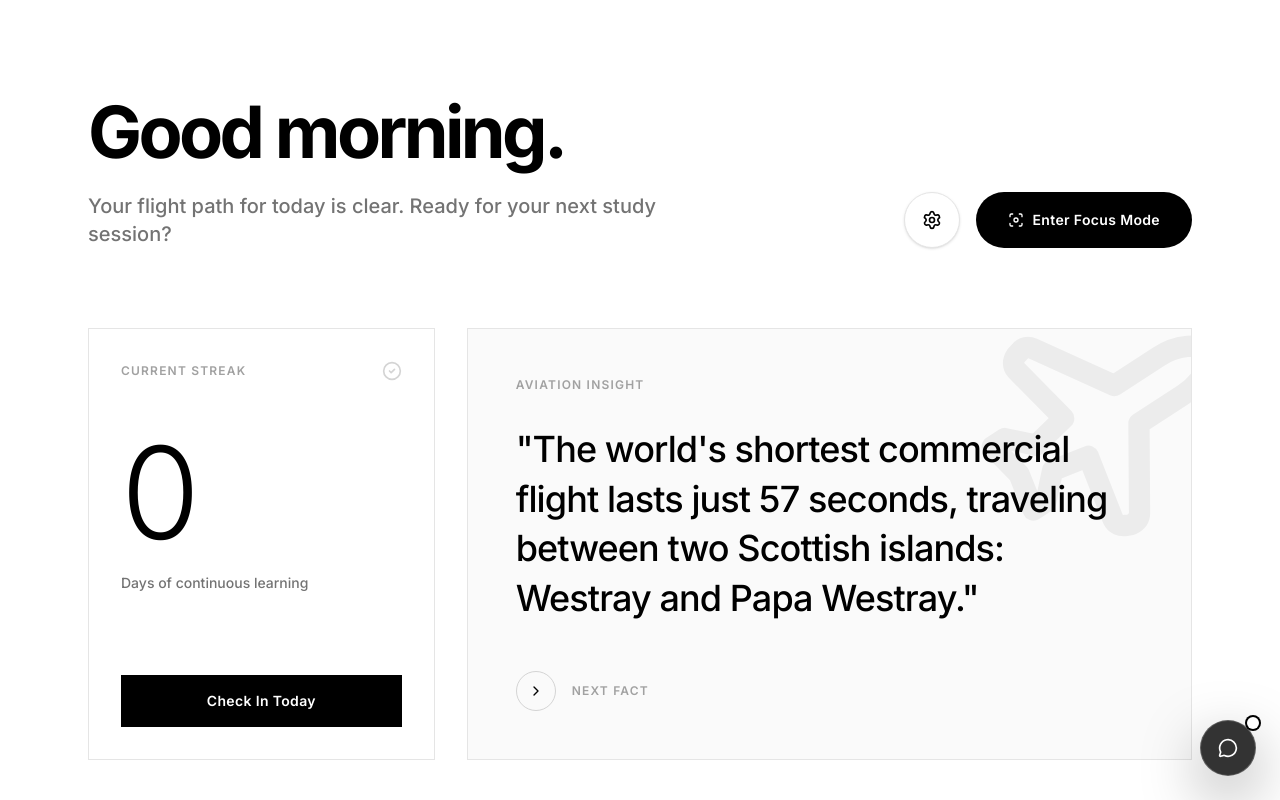
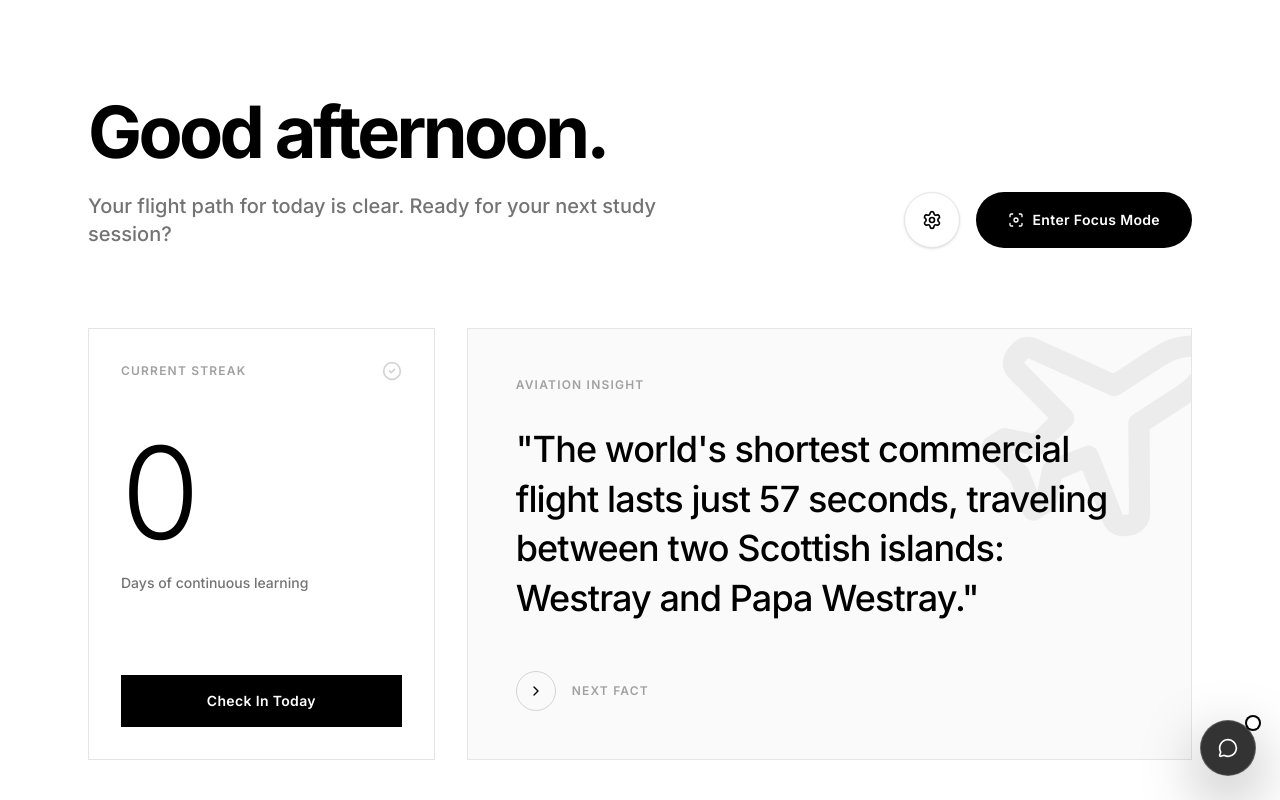
Before and after one commit to HesuCrypt/study_me, a React (Vite) app: page / in a window 1280 px wide. Shown: the top 800 px of the page. Built offline with nearby package versions, Linux system fonts and the light colour scheme.

Commit message:
fix(dashboard): use local time for greeting

```diff
--- a/server.ts
+++ b/server.ts
@@ -1,3 +1,4 @@
+import "dotenv/config";
 import express from "express";
 import path from "path";
 import { createServer as createViteServer } from "vite";
--- a/src/components/Dashboard.tsx
+++ b/src/components/Dashboard.tsx
@@ -41,7 +41,9 @@ const mockChartData = [
 
 const TRANSLATIONS = {
   en: {
-    greeting: "Good morning.",
+    morning: "Good morning.",
+    afternoon: "Good afternoon.",
+    evening: "Good evening.",
     subtitle: "Your flight path for today is clear. Ready for your next study session?",
     focusMode: "Enter Focus Mode",
     settings: "Local Settings",
@@ -53,7 +55,9 @@ const TRANSLATIONS = {
     appLanguage: "App Language"
   },
   tl: {
-    greeting: "Magandang umaga.",
+    morning: "Magandang umaga.",
+    afternoon: "Magandang hapon.",
+    evening: "Magandang gabi.",
     subtitle: "Ang iyong flight path para sa araw na ito ay malinaw. Handa na ba sa pag-aaral?",
     focusMode: "Focus Mode",
     settings: "Mga Setting",
@@ -65,7 +69,9 @@ const TRANSLATIONS = {
     appLanguage: "Wika ng App"
   },
   es: {
-    greeting: "Buenos días.",
+    morning: "Buenos días.",
+    afternoon: "Buenas tardes.",
+    evening: "Buenas noches.",
     subtitle: "Tu ruta de vuelo para hoy está despejada. ¿Listo para estudiar?",
     focusMode: "Modo Enfoque",
     settings: "Ajustes Locales",
@@ -88,6 +94,19 @@ export function Dashboard({ onNavigate }: DashboardProps) {
   const fileInputRef = useRef<HTMLInputElement>(null);
 
   const t = TRANSLATIONS[language];
+  const greetingKey = useMemo<'morning' | 'afternoon' | 'evening'>(() => {
+    const hour = new Date().getHours();
+
+    if (hour < 12) {
+      return 'morning';
+    }
+
+    if (hour < 18) {
+      return 'afternoon';
+    }
+
+    return 'evening';
+  }, []);
 
   // Timer State
   const [timeLeft, setTimeLeft] = useState(25 * 60);
@@ -376,7 +395,7 @@ export function Dashboard({ onNavigate }: DashboardProps) {
         className="mb-20 flex flex-col md:flex-row md:items-end justify-between gap-8"
       >
         <div>
-          <h1 className="text-5xl md:text-7xl font-bold tracking-tighter mb-6">{t.greeting}</h1>
+          <h1 className="text-5xl md:text-7xl font-bold tracking-tighter mb-6">{t[greetingKey]}</h1>
           <p className="text-lg md:text-xl text-neutral-500 font-medium max-w-xl">
             {t.subtitle}
           </p>
```
Also changed, not shown: 1 other file (tests, documents, lock files or other folders).
